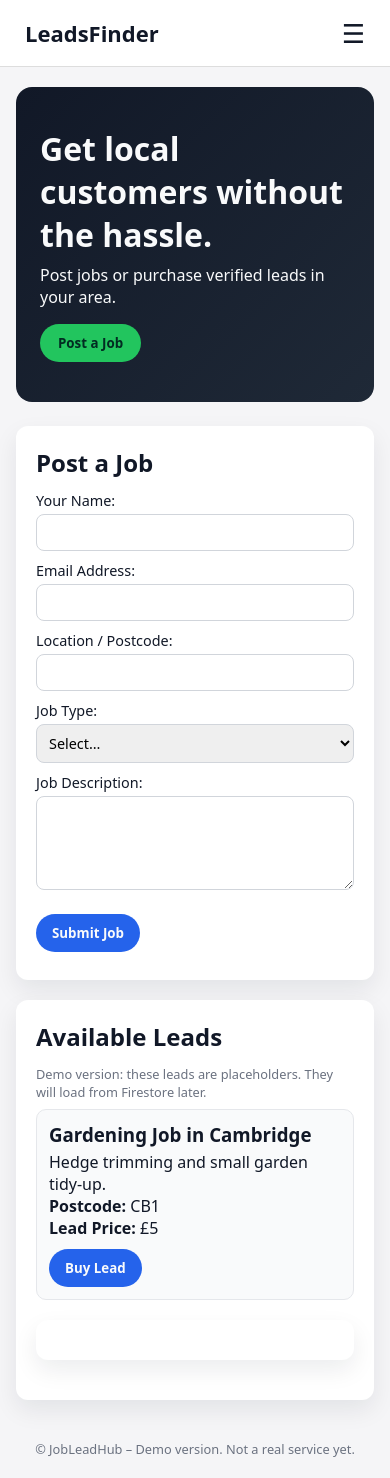
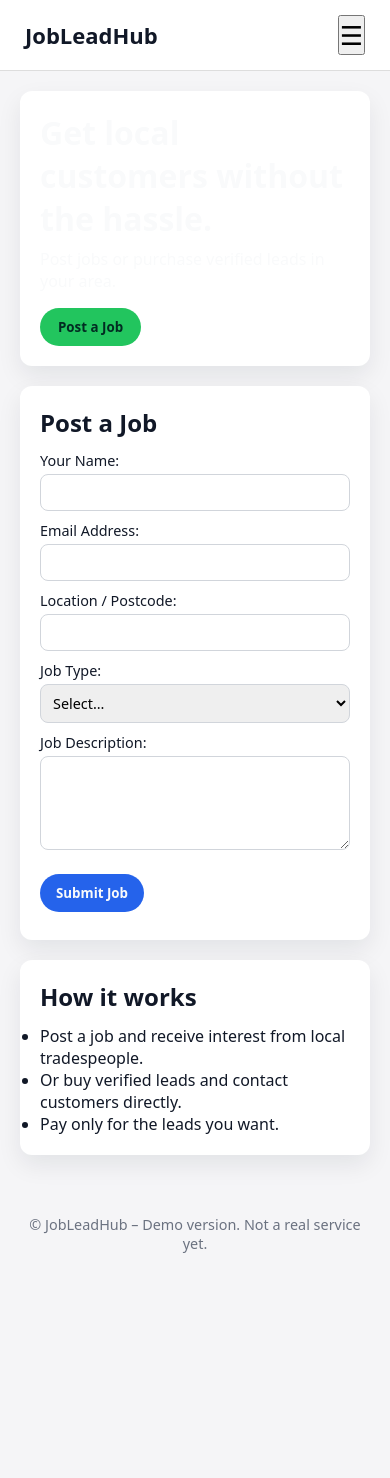
Before and after one commit to altopurse/altopurse.github.io, a plain HTML site: page index.html in a window 390 px wide. After the commit the page ends 1273 px from the top, so only its background shows below. Drawn offline with Linux system fonts and the light colour scheme; no server answers.

Commit message:
Update index.html

```diff
--- a/index.html
+++ b/index.html
@@ -6,7 +6,7 @@
   <meta name="viewport" content="width=device-width, initial-scale=1" />
   <link rel="stylesheet" href="styles.css" />
 
-  <!-- 1️⃣ Firebase SDK -->
+  <!-- Firebase SDK bootstrap -->
   <script type="module">
     import { initializeApp } from "https://www.gstatic.com/firebasejs/12.15.0/firebase-app.js";
     import { getAuth } from "https://www.gstatic.com/firebasejs/12.15.0/firebase-auth.js";
@@ -29,65 +29,62 @@
     window.firebaseFunctions = getFunctions(app);
   </script>
 
-  <!-- 2️⃣ navbar.js SIEMPRE DESPUÉS DE FIREBASE -->
   <script type="module" src="navbar.js"></script>
+  <script type="module" src="main.js"></script>
 </head>
 
 <body>
-
   <!-- NAVBAR -->
   <header class="navbar">
-    <div class="logo">LeadsFinder</div>
+    <div class="logo" id="logo">JobLeadHub</div>
     <nav class="nav-links" id="nav-auth"></nav>
-    <div class="menu-toggle" id="menuToggle">☰</div>
+    <button class="menu-toggle" id="menuToggle">☰</button>
   </header>
- <!-- seccion que muestra trabajos disponibles -->
-  <section id="available-leads" class="leads-section" style="display:none;">
-    <h2>Available Leads</h2>
-    <div id="leads-list"></div>
-</section>
 
+  <!-- DASHBOARD (shown when logged in) -->
+  <section id="dashboard" style="display:none; padding:20px; max-width:1100px; margin:0 auto;">
+    <div class="card">
+      <h2 id="dash-username">Welcome</h2>
+      <p id="dash-credits" style="font-size:1.1rem; margin-top:8px;">Credits: …</p>
 
-<!-- DASHBOARD -->
-<section id="dashboard" style="display:none; padding:20px; max-width:900px; margin:auto;">
-  <div class="card">
-    <h2 id="dash-username">Hola 👋</h2>
-    <p id="dash-credits" style="font-size:1.2rem; margin-top:10px;">
-      Créditos: ...
-    </p>
+      <div style="margin-top:12px; display:flex; gap:10px; flex-wrap:wrap;">
+        <a href="buy-credits.html">
+          <button class="btn primary">Buy credits</button>
+        </a>
+        <button id="scrollToPostJob" class="btn secondary">Post a job</button>
+        <button id="logoutBtnDash" class="btn danger">Logout</button>
+      </div>
+    </div>
 
-    <a href="buy-credits.html">
-      <button style="margin-top:15px;">Comprar créditos</button>
-    </a>
-
-    <a href="#post-job">
-      <button style="margin-top:10px; background:#22c55e;">Crear trabajo</button>
-    </a>
-
-    <button id="logoutBtnDash" style="margin-top:10px; background:#ef4444; color:white;">
-      Logout
-    </button>
-
-  </div>
-</section>
-
-
-  <!-- LANDING -->
-  <section id="landing">
-    <main>
-
-      <!-- Hero -->
-      <section class="hero">
-        <div>
-          <h1>Get local customers without the hassle.</h1>
-          <p>Post jobs or purchase verified leads in your area.</p>
-          <button id="cta-post-job">Post a Job</button>
-        </div>
+    <div class="grid-2" style="margin-top:20px; gap:20px;">
+      <!-- Available Leads -->
+      <section class="card">
+        <h3>Available Leads</h3>
+        <p class="hint">Buy verified leads and get full job details instantly.</p>
+        <div id="available-leads-list"></div>
+        <p id="available-leads-message" class="msg"></p>
       </section>
 
-      <!-- Job Form -->
+      <!-- Purchased Leads -->
+      <section class="card">
+        <h3>My Purchased Leads</h3>
+        <p class="hint">Leads you have already unlocked.</p>
+        <div id="purchased-leads-list"></div>
+        <p id="purchased-leads-message" class="msg"></p>
+      </section>
+    </div>
+
+    <div class="grid-2" style="margin-top:20px; gap:20px;">
+      <!-- My Posted Jobs -->
+      <section class="card">
+        <h3>My Posted Jobs</h3>
+        <div id="my-jobs-list"></div>
+        <p id="my-jobs-message" class="msg"></p>
+      </section>
+
+      <!-- Post a Job (inside dashboard too) -->
       <section id="post-job" class="card">
-        <h2>Post a Job</h2>
+        <h3>Post a Job</h3>
         <form id="job-form">
           <label>
             Your Name:
@@ -107,7 +104,7 @@
               <option value="">Select…</option>
               <option value="gardening">Gardening</option>
               <option value="plumbing">Plumbing</option>
-              <option value="electric">Electrical</option>
+              <option value="electrical">Electrical</option>
               <option value="cleaning">Cleaning</option>
               <option value="other">Other</option>
             </select>
@@ -116,46 +113,75 @@
             Job Description:
             <textarea id="job-description" rows="4" required></textarea>
           </label>
-          <button type="submit">Submit Job</button>
+          <button type="submit" class="btn primary">Submit Job</button>
           <p id="job-message" class="msg"></p>
         </form>
       </section>
+    </div>
+  </section>
 
-      <!-- Leads -->
-      <section id="pros" class="card">
-        <h2>Available Leads</h2>
-        <p class="hint">
-          Demo version: these leads are placeholders. They will load from Firestore later.
-        </p>
-
-        <div id="leads-list" class="leads">
-          <div class="lead">
-            <h3>Gardening Job in Cambridge</h3>
-            <p>Hedge trimming and small garden tidy-up.</p>
-            <p><strong>Postcode:</strong> CB1</p>
-            <p><strong>Lead Price:</strong> £5</p>
-            <button class="buy-lead-btn" data-lead-id="demo-lead-1">
-              Buy Lead
-            </button>
-          </div>
+  <!-- LANDING (shown when logged out) -->
+  <section id="landing">
+    <main style="max-width:900px; margin:0 auto; padding:20px;">
+      <!-- Hero -->
+      <section class="hero card">
+        <div>
+          <h1>Get local customers without the hassle.</h1>
+          <p>Post jobs or purchase verified leads in your area.</p>
+          <button id="cta-post-job" class="btn primary">Post a Job</button>
         </div>
-
-        <p id="lead-message" class="msg"></p>
-
-        <div id="job-details" class="card" style="margin-top:20px;"></div>
       </section>
 
+      <!-- Post Job (public) -->
+      <section id="landing-post-job" class="card">
+        <h2>Post a Job</h2>
+        <form id="landing-job-form">
+          <label>
+            Your Name:
+            <input type="text" id="landing-client-name" required />
+          </label>
+          <label>
+            Email Address:
+            <input type="email" id="landing-client-email" required />
+          </label>
+          <label>
+            Location / Postcode:
+            <input type="text" id="landing-client-location" required />
+          </label>
+          <label>
+            Job Type:
+            <select id="landing-job-type" required>
+              <option value="">Select…</option>
+              <option value="gardening">Gardening</option>
+              <option value="plumbing">Plumbing</option>
+              <option value="electrical">Electrical</option>
+              <option value="cleaning">Cleaning</option>
+              <option value="other">Other</option>
+            </select>
+          </label>
+          <label>
+            Job Description:
+            <textarea id="landing-job-description" rows="4" required></textarea>
+          </label>
+          <button type="submit" class="btn primary">Submit Job</button>
+          <p id="landing-job-message" class="msg"></p>
+        </form>
+      </section>
+
+      <!-- Simple marketing section -->
+      <section class="card">
+        <h2>How it works</h2>
+        <ul>
+          <li>Post a job and receive interest from local tradespeople.</li>
+          <li>Or buy verified leads and contact customers directly.</li>
+          <li>Pay only for the leads you want.</li>
+        </ul>
+      </section>
     </main>
   </section>
 
-  <footer>
+  <footer style="text-align:center; padding:20px; font-size:0.9rem;">
     <p>© JobLeadHub – Demo version. Not a real service yet.</p>
   </footer>
-
-  <!-- 3️⃣ main.js SIEMPRE DESPUÉS DE navbar.js -->
-  <script type="module" src="main.js"></script>
-
-
-
 </body>
 </html>
```
